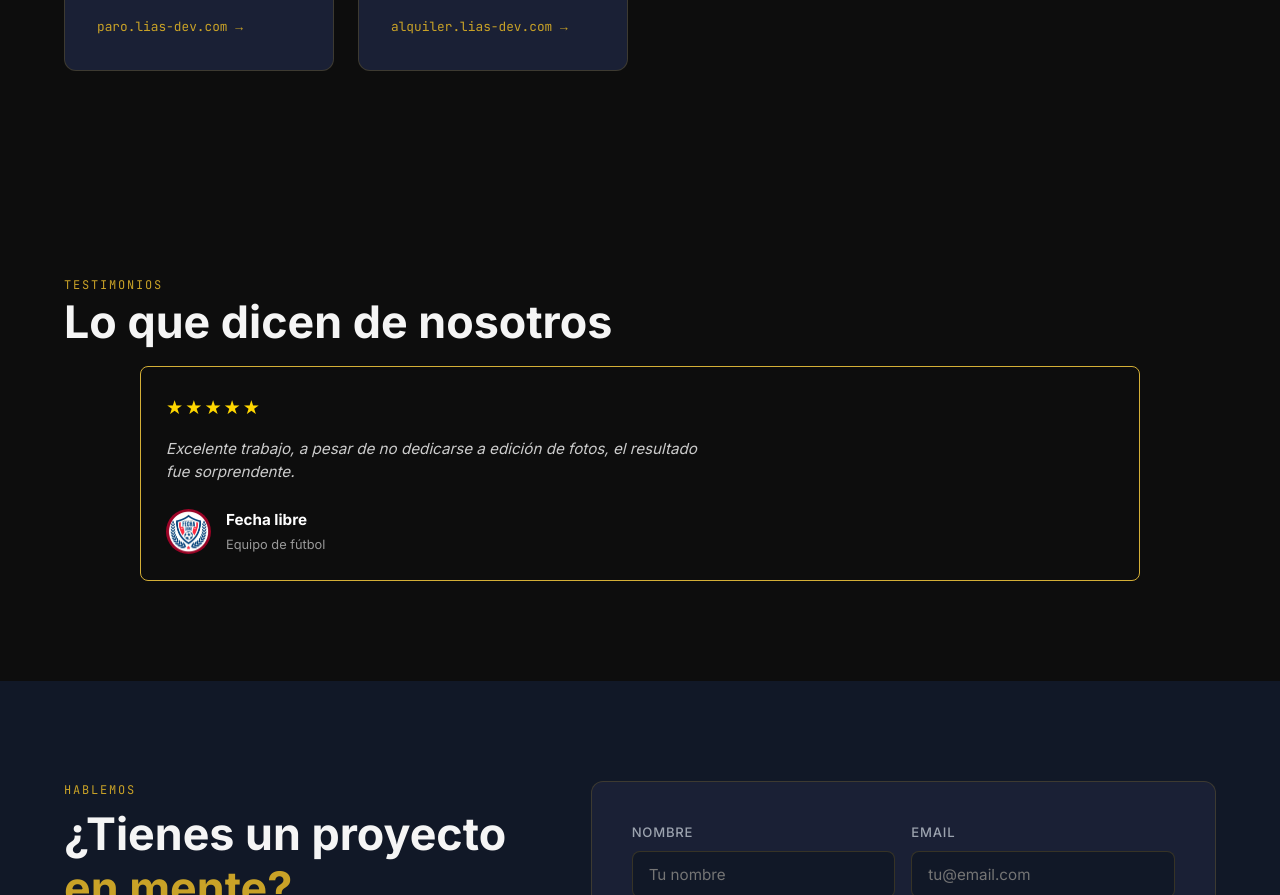
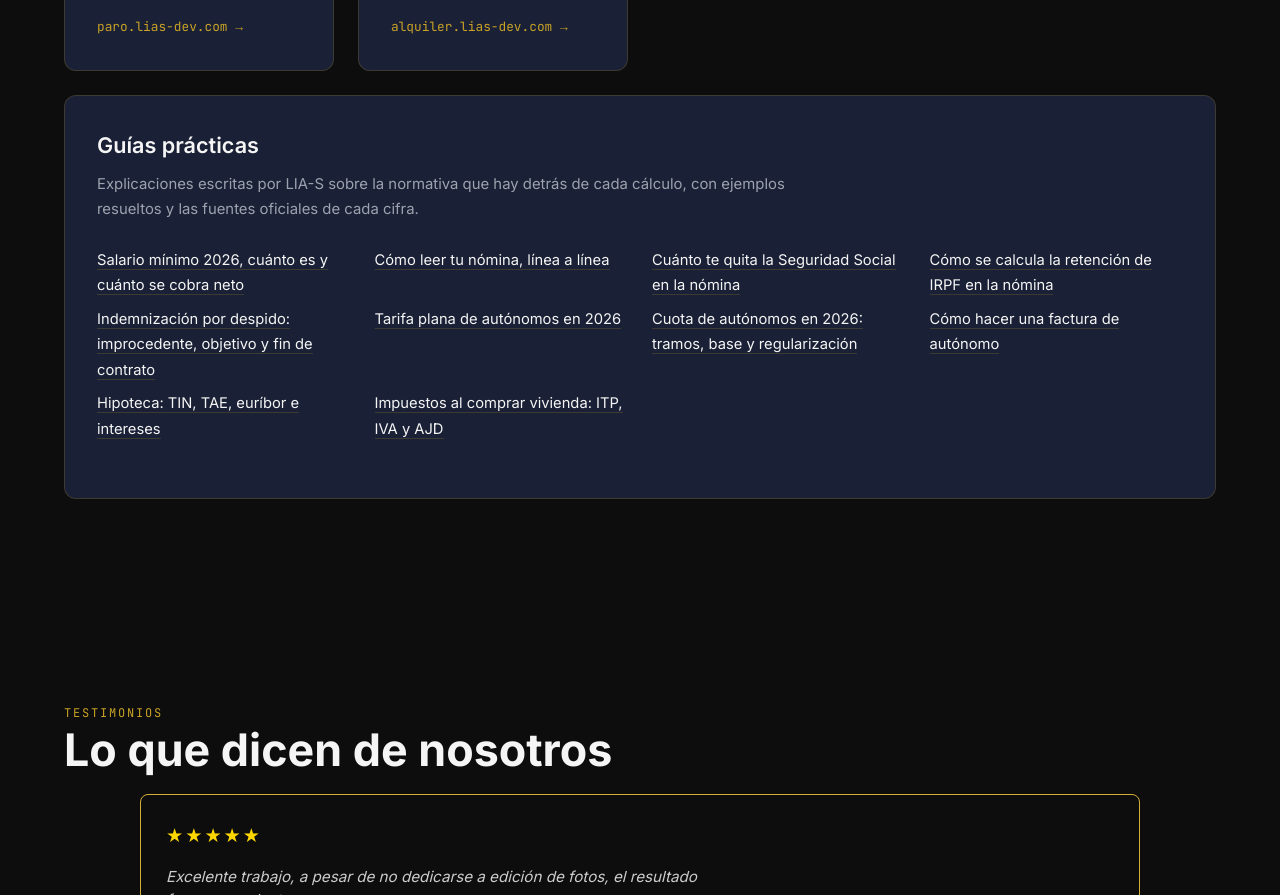
Before and after one commit to Ever462/ever462.github.io, a plain HTML site: page index.html in a window 1280 px wide. Shown: the part 5409-6304 px from the top of the page. Drawn offline with Linux system fonts and the light colour scheme; some packages are replaced by stand-ins of ours; a script that the page names is missing.

Commit message:
Publica b6ad8ca

```diff
--- a/index.html
+++ b/index.html
@@ -539,6 +539,24 @@
         <a class="related-link" href="https://alquiler.lias-dev.com/">alquiler.lias-dev.com →</a>
       </div>
 
+      <!-- Guías prácticas -->
+      <div class="service-card related-featured related-guias fade-in">
+        <h3 class="service-title" data-es="Guías prácticas" data-en="Practical guides (in Spanish)">Guías prácticas</h3>
+        <p class="service-desc" data-es="Explicaciones escritas por LIA-S sobre la normativa que hay detrás de cada cálculo, con ejemplos resueltos y las fuentes oficiales de cada cifra." data-en="Explanations written by LIA-S about the rules behind each calculation, with worked examples and the official source of every figure.">Explicaciones escritas por LIA-S sobre la normativa que hay detrás de cada cálculo, con ejemplos resueltos y las fuentes oficiales de cada cifra.</p>
+        <ul class="related-list">
+          <li><a href="https://calculadoras.lias-dev.com/guias/salario-minimo-2026/">Salario mínimo 2026, cuánto es y cuánto se cobra neto</a></li>
+          <li><a href="https://calculadoras.lias-dev.com/guias/como-leer-tu-nomina/">Cómo leer tu nómina, línea a línea</a></li>
+          <li><a href="https://calculadoras.lias-dev.com/guias/cotizacion-seguridad-social-nomina/">Cuánto te quita la Seguridad Social en la nómina</a></li>
+          <li><a href="https://calculadoras.lias-dev.com/guias/retencion-irpf-nomina/">Cómo se calcula la retención de IRPF en la nómina</a></li>
+          <li><a href="https://calculadoras.lias-dev.com/guias/indemnizacion-por-despido/">Indemnización por despido: improcedente, objetivo y fin de contrato</a></li>
+          <li><a href="https://calculadoras.lias-dev.com/guias/tarifa-plana-autonomos-2026/">Tarifa plana de autónomos en 2026</a></li>
+          <li><a href="https://calculadoras.lias-dev.com/guias/cuota-autonomos-tramos/">Cuota de autónomos en 2026: tramos, base y regularización</a></li>
+          <li><a href="https://calculadoras.lias-dev.com/guias/como-hacer-una-factura/">Cómo hacer una factura de autónomo</a></li>
+          <li><a href="https://calculadoras.lias-dev.com/guias/hipoteca-tin-tae-euribor/">Hipoteca: TIN, TAE, euríbor e intereses</a></li>
+          <li><a href="https://calculadoras.lias-dev.com/guias/impuestos-compra-vivienda/">Impuestos al comprar vivienda: ITP, IVA y AJD</a></li>
+        </ul>
+      </div>
+
     </div>
   </div>
 </section>
```
